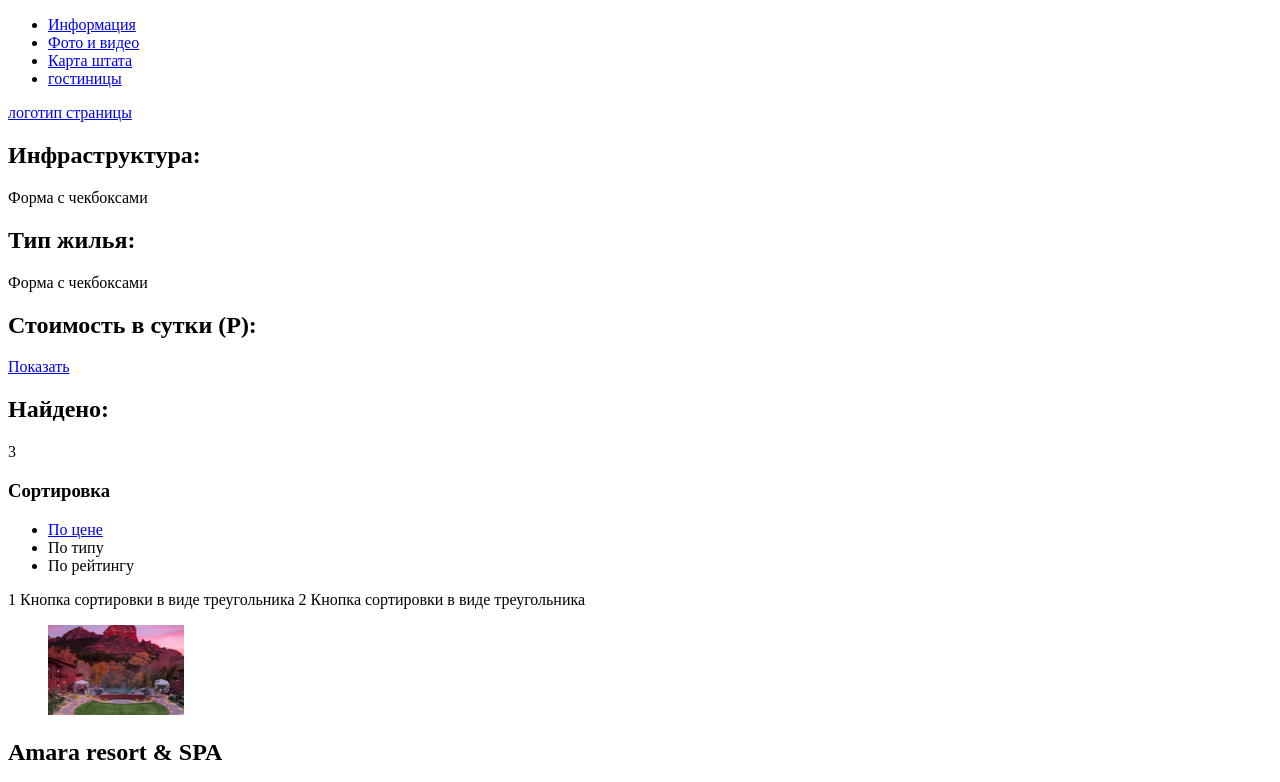
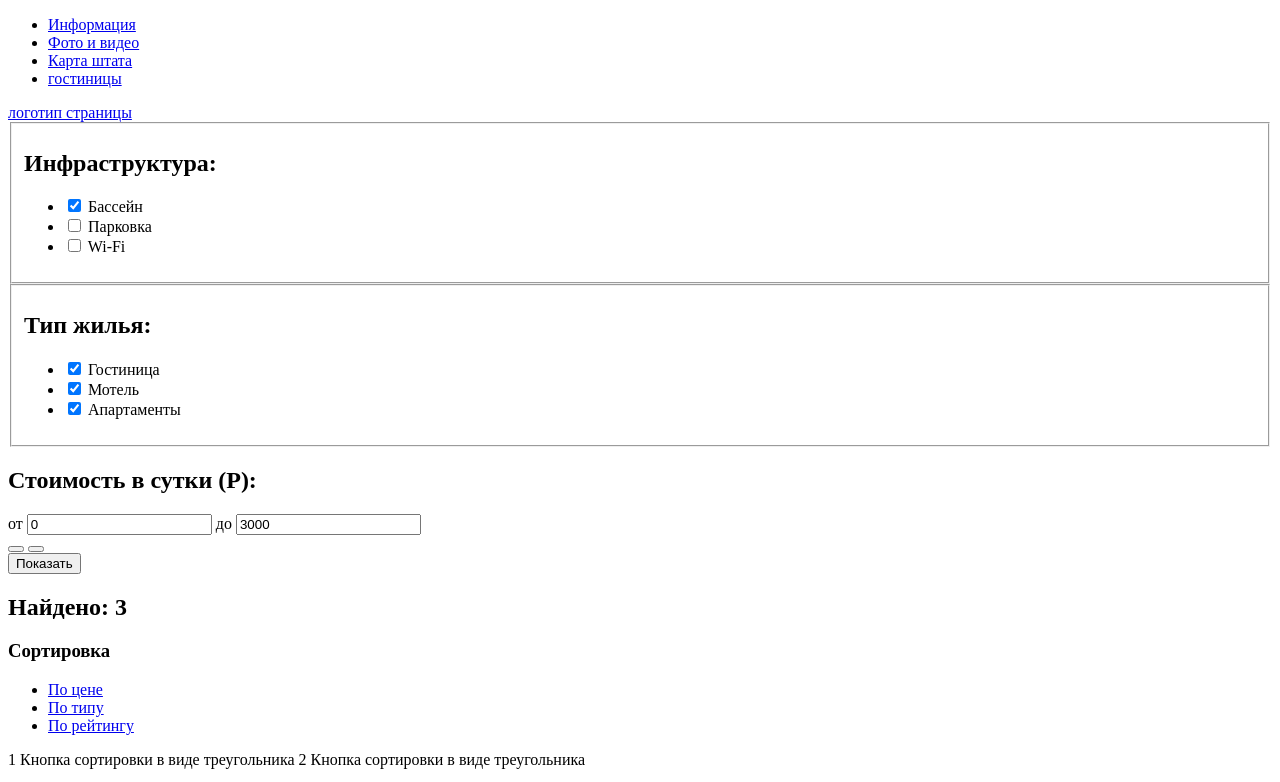
Before and after one commit to sergvolk1989/672163-sedona, a plain HTML site: page inner.html in a window 1280 px wide. Shown: the top 782 px of the page. Drawn offline with Linux system fonts and the light colour scheme.

Commit message:
Задание доступность

```diff
--- a/inner.html
+++ b/inner.html
@@ -17,30 +17,72 @@
       </header>
       <!--Разметка блока с фильтрами-->
       <div class="filter-hotels">
-        <div class="filter-hotels-infrastructure">
-          <h2 class="filter-hotels-infrastructure-heading">Инфраструктура:</h2>
-          <span>Форма с чекбоксами</span>
+        <form class="filters-form" action="/echo" method="post">
+          <div class="filter-options">
+            <fieldset class="options">
+              <h2 class="filter-options-title">Инфраструктура:</h2>
+              <ul>
+                <li>
+                  <input class="form-checkbox" type="checkbox" name="facilities-1" checked>
+                  <label class="form-label" for="facilities-1">Бассейн</label>
+                </li>
+                <li>
+                  <input class="form-checkbox" type="checkbox" name="facilities-2">
+                  <label class="form-label" for="facilities-2">Парковка</label>
+                </li>
+                <li>
+                  <input class="form-checkbox" type="checkbox" name="facilities-3">
+                  <label class="form-label" for="facilities-3">Wi-Fi</label>
+                </li>
+              </ul>
+            </fieldset>
+            <fieldset class="options">
+              <h2 class="filter-options-title">Тип жилья:</h2>
+              <ul>
+                <li>
+                  <input class="form-checkbox" type="checkbox" name="housing-1" checked>
+                  <label class="form-label" for="housing-1">Гостиница</label>
+                </li>
+                <li>
+                  <input class="form-checkbox" type="checkbox" name="housing-2" checked>
+                  <label class="form-label" for="housing-2">Мотель</label>
+                </li>
+                <li>
+                  <input class="form-checkbox" type="checkbox" name="housing-3" checked>
+                  <label class="form-label" for="housing-3">Апартаменты</label>
+                </li>
+              </ul>
+            </fieldset>
           </div>
-        <div class="filter-hotels-type_of_house">
-          <h2 class="filter-hotels-type_of_house-heading">Тип жилья:</h2>
-          <span>Форма с чекбоксами</span>
+        </form>
       </div>
-        <div class="filter-hotels-cost">
-          <h2 class="filter-hotels-cost-heading">Стоимость в сутки (Р):</h2>
-          <form action=""></form>
-          <a href="#" class="btn-hotels-cost">Показать</a>
+      <div class="filter-cost column">
+        <h2 class="filter-title">Стоимость в сутки (Р):</h2>
+        <div class="cost-control" id="cost-control">
+          <div class="cost-group">
+            <label>от <input class="cost-input cost-input-min" type="text" name="cost-from" value="0"></label>
+            <label>до <input class="cost-input cost-input-max" type="text" name="cost-to" value="3000"></label>
+          </div>
+          <div class="range">
+            <div class="scale">
+              <button class="scale-slider scale-slider-min" type="button" tabindex="-1"></button>
+              <button class="scale-slider scale-slider-max" type="button" tabindex="-1"></button>
+            </div>
+          </div>
+        </div>
+        <button class="btn btn-show" type="submit">Показать</button>
       </div>
     </div>
     <div class="catalog-hotels-header">
       <div class="catalog-hotels-header-heading">
-          <h2>Найдено:</h2><span>3</span>
+        <h2>Найдено: 3</h2>
       </div>
       <div class="catalog-hotels-header-sorting">
         <h3>Сортировка</h3>
         <ul class="catalog-hotels-header-list">
           <li class="catalog-hotels-header-item"><a href="#">По цене</a></li>
-            <li class="catalog-hotels-header-item"><a href="#"></a>По типу</li>
-            <li class="catalog-hotels-header-item"><a href="#"></a>По рейтингу</li>
+          <li class="catalog-hotels-header-item"><a href="#">По типу</a></li>
+          <li class="catalog-hotels-header-item"><a href="#">По рейтингу</a></li>
         </ul>
       </div>
       <div class="catalog-hotels-header-btn">
```
Also changed, not shown: index.html (+22 -2 lines). Lines whose indentation alone changed are shown as unchanged.
